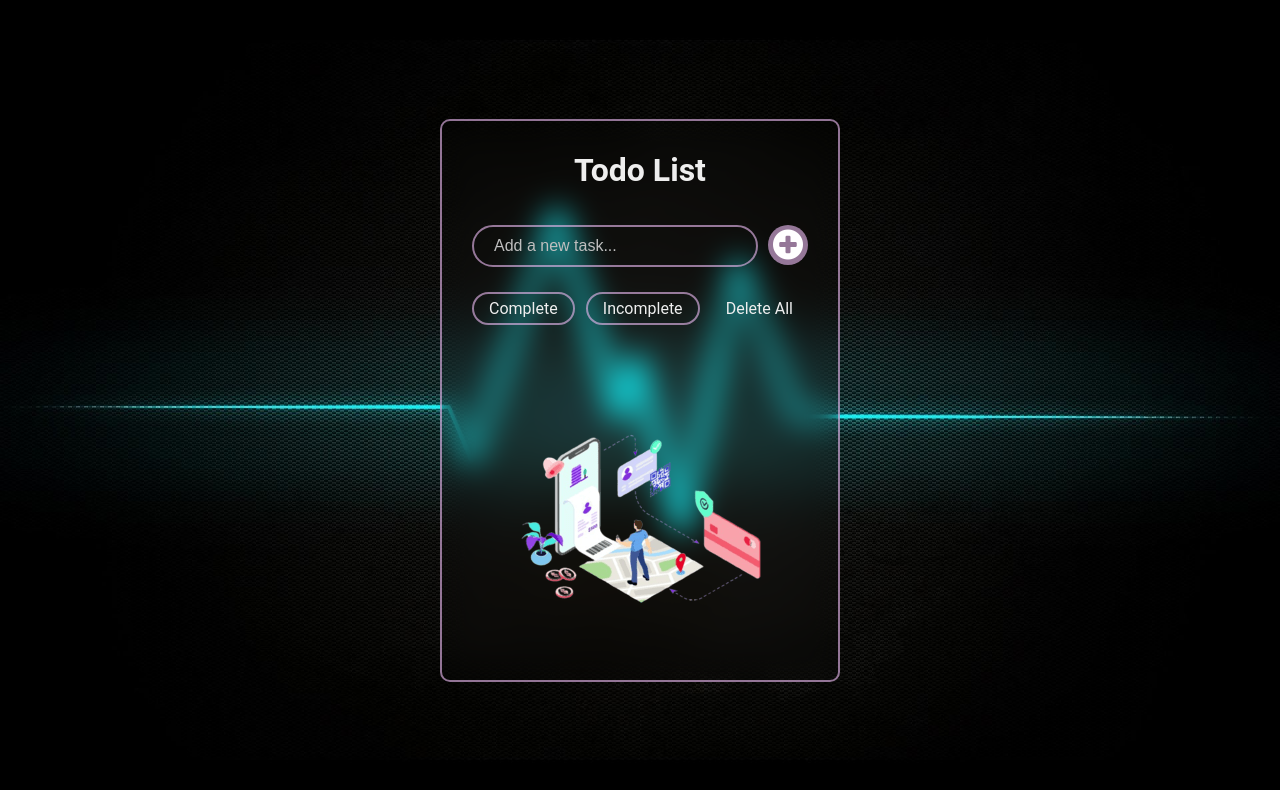
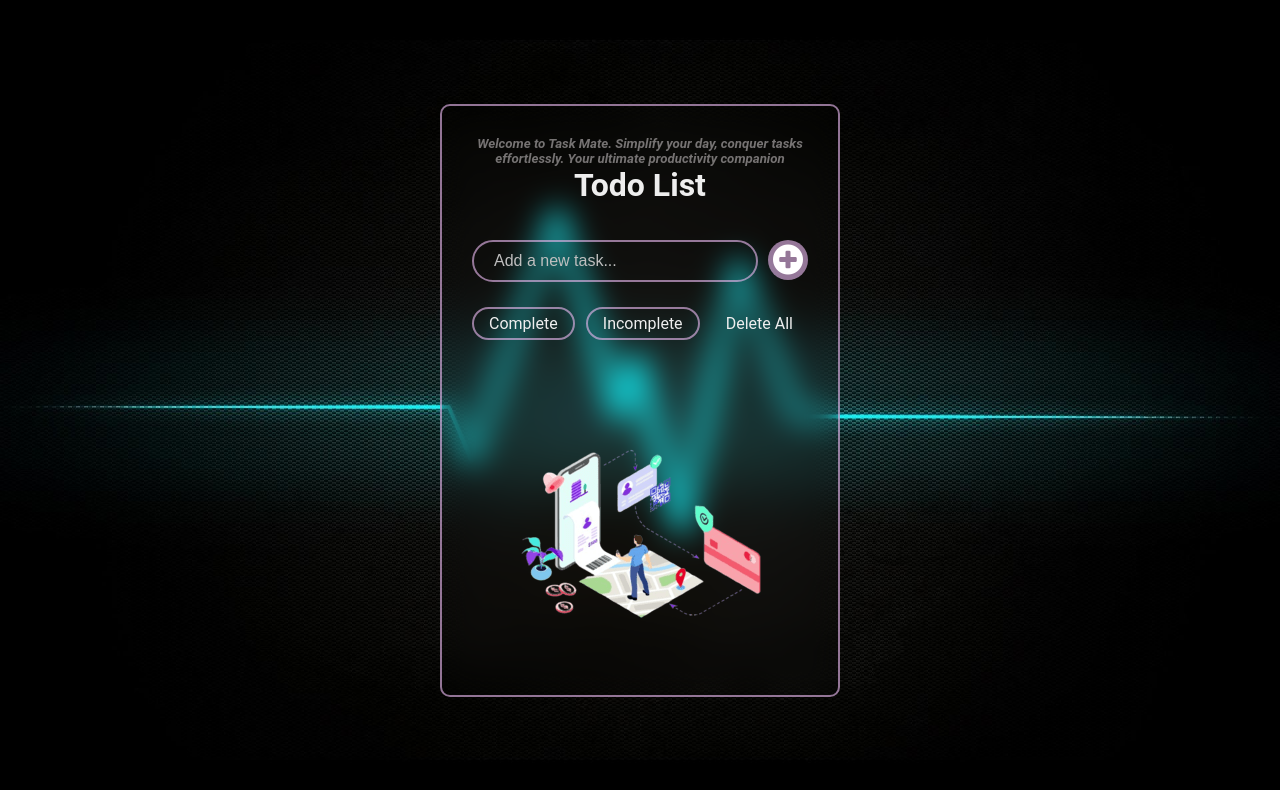
Before and after one commit to Farhan-Ahmed-1/To-Do-list, a plain HTML site: page index.html in a window 1280 px wide. Drawn offline with Linux system fonts and the light colour scheme.

Commit message:
welcome note added

```diff
--- a/index.html
+++ b/index.html
@@ -11,6 +11,7 @@
 </head>
 <body>
   <div class="container">
+    <h5>Welcome to Task Mate. Simplify your day, conquer tasks effortlessly. Your ultimate productivity companion</h5>
     <h1>Todo List</h1>
     <div class="input-container">
       <input class="todo-input" placeholder="Add a new task...">
--- a/style.css
+++ b/style.css
@@ -32,6 +32,11 @@ h1 {
   color: #eee;
   text-align: center;
   margin-bottom: 36px;
+}
+h5{
+  font-style: italic;
+  color: #767373;
+  text-align: center;
 }
 
 .input-container {
```
